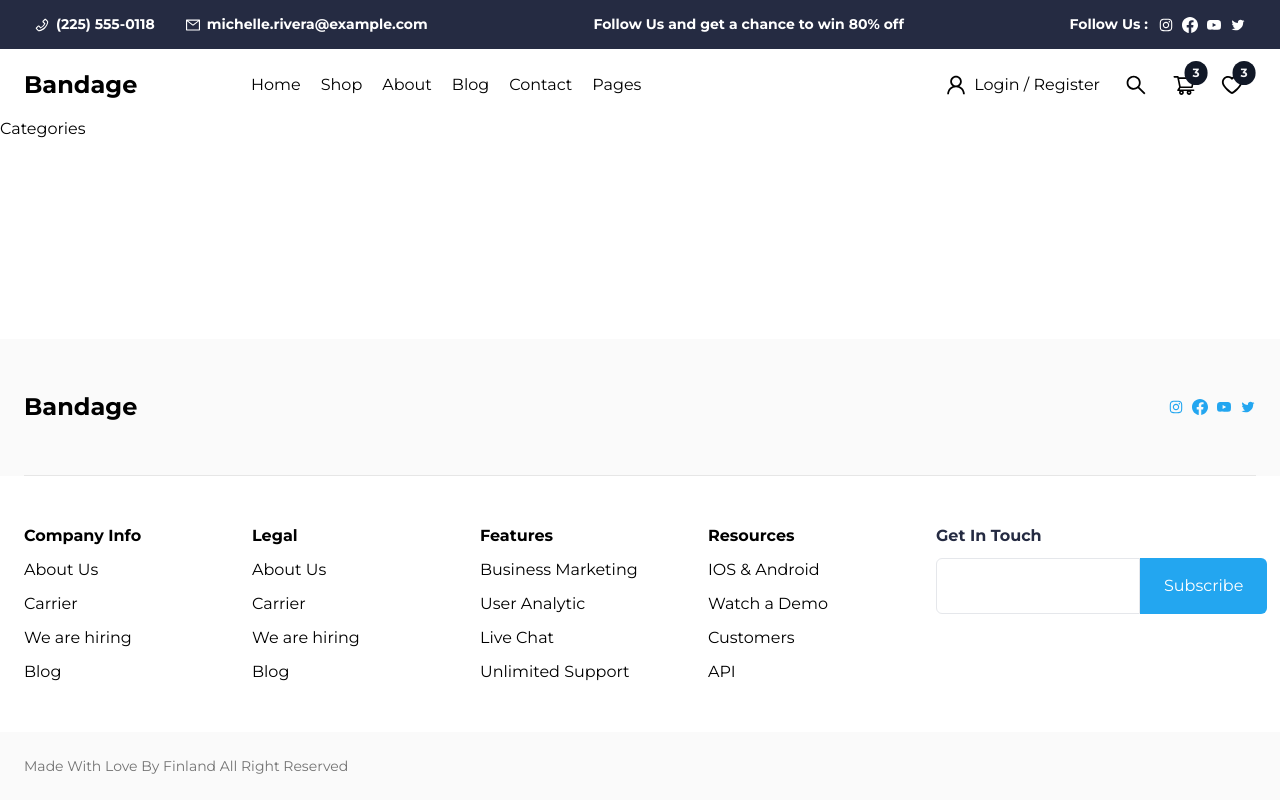
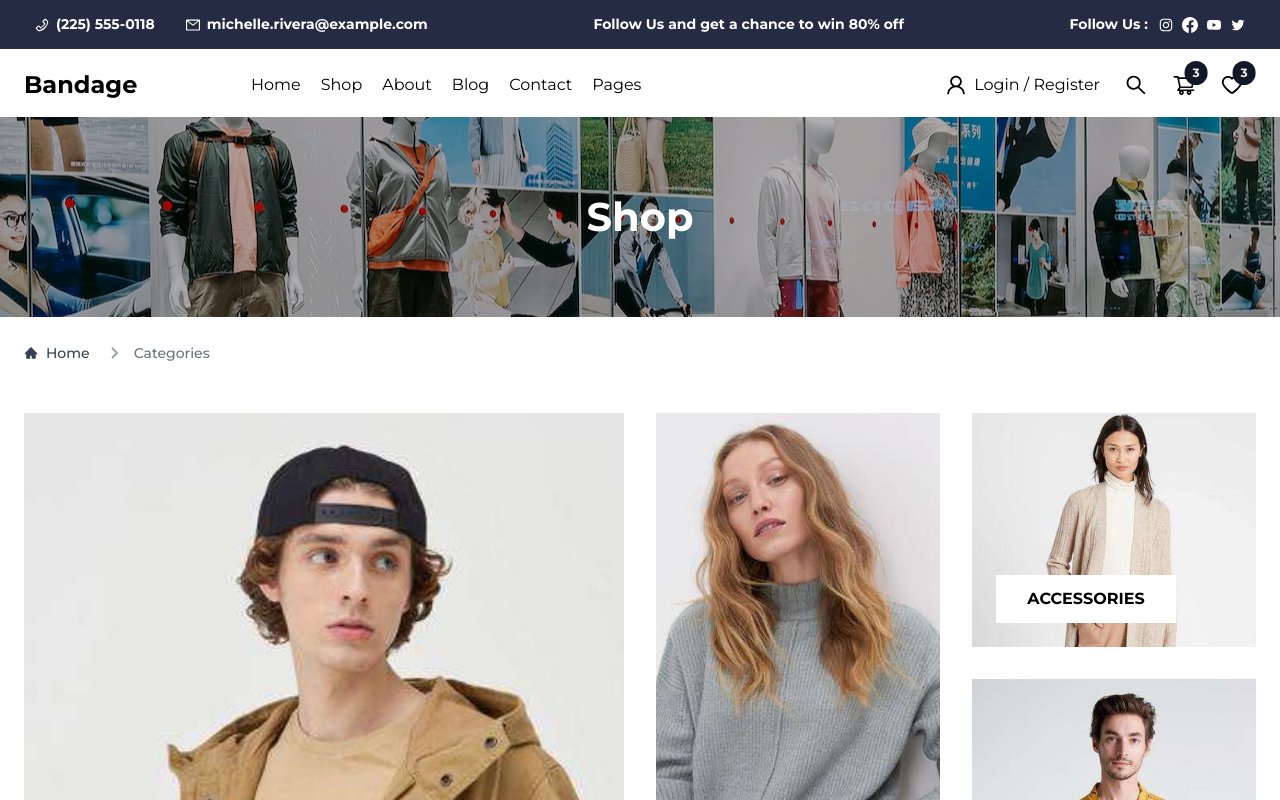
Before and after one commit to likelionbootcamp3/ecommece-nextjs, a Next.js app: page /categories in a window 1280 px wide. Shown: the top 800 px of the page. Built offline with nearby package versions, Linux system fonts and the light colour scheme.

Commit message:
Categories

```diff
--- /dev/null
+++ b/components/feedback/PageBanner.tsx
@@ -0,0 +1,26 @@
+import clsx from "clsx";
+import Container from "../general/Container";
+import { Title } from "../general/Typography";
+
+interface PageBannerProps {
+  name: string;
+  bg: string;
+}
+
+const PageBanner = ({ name, bg }: PageBannerProps) => {
+  return (
+    <div className={`${bg} bg-center`}>
+      <div className="bg-black/30">
+        <Container fluid>
+          <div className="flex min-h-[200px] items-center justify-center">
+            <Title level={1} className="text-white">
+              {name}
+            </Title>
+          </div>
+        </Container>
+      </div>
+    </div>
+  );
+};
+
+export default PageBanner;
--- a/components/general/Typography.tsx
+++ b/components/general/Typography.tsx
@@ -8,7 +8,7 @@ export type TitleVariantProps = VariantProps<typeof titleVariants>;
 export const titleVariants = cva("color-black font-heading", {
   variants: {
     level: {
-      1: "font-bold text-h1 text-[#252B42]",
+      1: "font-bold text-h1",
       2: "font-bold text-h2",
       3: "font-bold text-h3",
       4: "font-normal text-h4",
--- a/components/layouts/RootLayout.tsx
+++ b/components/layouts/RootLayout.tsx
@@ -1,3 +1,4 @@
+import Head from "next/head";
 import Footer from "../partials/Footer";
 import Header from "../partials/Header";
 
@@ -7,11 +8,16 @@ interface RootLayoutProps {
 
 const RootLayout = ({ children }: RootLayoutProps) => {
   return (
-    <div className="flex flex-col min-h-screen font-body">
-      <Header />
-      <main className="flex-grow">{children}</main>
-      <Footer />
-    </div>
+    <>
+      <Head>
+        <title>Bandage</title>
+      </Head>
+      <div className="flex flex-col min-h-screen font-body">
+        <Header />
+        <main className="flex-grow">{children}</main>
+        <Footer />
+      </div>
+    </>
   );
 };
 
--- /dev/null
+++ b/components/navigation/Breadcrumb.tsx
@@ -0,0 +1,74 @@
+import Link from "next/link";
+import { useRouter } from "next/router";
+import React from "react";
+import { AiFillHome } from "react-icons/ai";
+import { BiChevronRight } from "react-icons/bi";
+import Container from "../general/Container";
+import _ from "lodash";
+
+interface BreadcrumbProps {
+  startName?: string;
+  bc?: string;
+}
+
+const Breadcrumb = ({ startName = "Home", bc }: BreadcrumbProps) => {
+  const { pathname } = useRouter();
+
+  if (!(bc || pathname)) return null;
+
+  const bcRouteList = (bc || pathname)
+    .slice(1)
+    .split("/")
+    .reduce(
+      (acc, item) => {
+        acc.push({ path: acc.slice(-1)[0].path + `${item}/`, name: item });
+        return acc;
+      },
+      [{ path: "/", name: startName }]
+    );
+
+  return (
+    <nav>
+      <Container>
+        <div className="flex py-6" aria-label="Breadcrumb">
+          <ol className="flex items-center space-x-1 md:space-x-3">
+            <li className="flex items-center">
+              <Link
+                href="/"
+                className="flex items-center gap-2 text-sm font-medium text-gray-700 hover:text-blue-600"
+              >
+                <AiFillHome />
+                {_.capitalize(bcRouteList[0].name)}
+              </Link>
+            </li>
+            {bcRouteList.splice(1).map((item, i, row) => (
+              <li
+                key={item.path}
+                aria-current={i + 1 === row.length ? "page" : undefined}
+              >
+                <div className="flex items-center">
+                  <BiChevronRight size={24} className="text-gray-400" />
+
+                  {i + 1 !== row.length ? (
+                    <Link
+                      href={item.path}
+                      className="ml-1 text-sm font-medium text-gray-700 hover:text-blue-600 md:ml-2"
+                    >
+                      {_.capitalize(item.name)}
+                    </Link>
+                  ) : (
+                    <span className="ml-1 text-sm font-medium text-gray-500 md:ml-2">
+                      {_.capitalize(item.name)}
+                    </span>
+                  )}
+                </div>
+              </li>
+            ))}
+          </ol>
+        </div>
+      </Container>
+    </nav>
+  );
+};
+
+export default Breadcrumb;
--- /dev/null
+++ b/components/section/categories/CategoriesGrid.tsx
@@ -0,0 +1,86 @@
+import Image from "next/image";
+import Link from "next/link";
+import clsx from "clsx";
+import Container from "../../general/Container";
+
+interface CategoryCardProps {
+  imgSrc: string;
+  title: string;
+  path: string;
+  width?: number;
+  height?: number;
+}
+
+const CategoryCard = ({
+  imgSrc,
+  title,
+  path,
+  width = 510,
+  height = 500,
+}: CategoryCardProps) => {
+  return (
+    <div className="relative w-full h-full">
+      <Image
+        src={imgSrc}
+        alt=""
+        width={width}
+        height={height}
+        className="object-cover object-top w-full h-full"
+      />
+      <div
+        className={clsx(
+          "absolute left-1/2 bottom-6 w-full max-w-[180px] -translate-x-1/2",
+          "lg:left-6 lg:translate-x-0"
+        )}
+      >
+        <Link
+          href={path}
+          className="inline-block w-full px-6 py-3 text-base font-bold text-center uppercase bg-white"
+        >
+          {title}
+        </Link>
+      </div>
+    </div>
+  );
+};
+
+const CategoriesGrid = () => {
+  return (
+    <section>
+      <Container>
+        <div className="py-6">
+          <div className="mx-auto grid max-w-xl auto-rows-[500px] gap-8 sm:grid-cols-2 lg:max-w-none lg:grid-cols-4">
+            <div className="sm:col-span-2">
+              <CategoryCard
+                imgSrc="/assets/editor-pick/men.jpeg"
+                title="Men"
+                path="/men"
+              />
+            </div>
+            <div>
+              <CategoryCard
+                imgSrc="/assets/editor-pick/women.jpeg"
+                title="Women"
+                path="/women"
+              />
+            </div>
+            <div className="grid grid-rows-2 gap-8 auto-rows-fr">
+              <CategoryCard
+                imgSrc="/assets/editor-pick/accessories.jpeg"
+                title="Accessories"
+                path="/accessories"
+              />
+              <CategoryCard
+                imgSrc="/assets/editor-pick/kids.jpeg"
+                title="Kids"
+                path="/kids"
+              />
+            </div>
+          </div>
+        </div>
+      </Container>
+    </section>
+  );
+};
+
+export default CategoriesGrid;
--- a/components/section/home/Hero.tsx
+++ b/components/section/home/Hero.tsx
@@ -33,7 +33,9 @@ const Hero = () => {
                   <Title level={5} className="text-[#2A7CC7]">
                     SUMMER 2020
                   </Title>
-                  <Title level={1}>NEW COLLECTION</Title>
+                  <Title level={1} className="text-[#252B42]">
+                    NEW COLLECTION
+                  </Title>
                   <Title level={4} className="w-[28ch]">
                     We know how large objects will act, but things on a small
                     scale.
@@ -56,7 +58,7 @@ const Hero = () => {
                     height={600}
                     className="relative z-10 object-cover h-full"
                   />
-                  <HeroBlob className="z-9 absolute right-1/2 top-0 aspect-square h-[400px] ktranslate-x-1/2 lg:right-0 lg:h-[500px] lg:translate-x-0" />
+                  <HeroBlob className="z-9 absolute right-1/2 top-0 aspect-square h-[400px] translate-x-1/2 lg:right-0 lg:h-[500px] lg:translate-x-0" />
                 </div>
               </div>
             </div>
--- a/package.json
+++ b/package.json
@@ -17,6 +17,7 @@
     "clsx": "^1.2.1",
     "eslint": "8.31.0",
     "eslint-config-next": "13.1.1",
+    "lodash": "^4.17.21",
     "next": "13.1.1",
     "react": "18.2.0",
     "react-dom": "18.2.0",
@@ -24,6 +25,7 @@
     "typescript": "4.9.4"
   },
   "devDependencies": {
+    "@types/lodash": "^4.14.191",
     "autoprefixer": "^10.4.13",
     "postcss": "^8.4.20",
     "prettier": "^2.8.1",
--- a/pages/categories.tsx
+++ b/pages/categories.tsx
@@ -1,5 +1,16 @@
+import PageBanner from "../components/feedback/PageBanner";
+import Breadcrumb from "../components/navigation/Breadcrumb";
+import CategoriesGrid from "../components/section/categories/CategoriesGrid";
+
 const Categories = () => {
-  return <div>Categories</div>;
+  return (
+    <div>
+      <PageBanner name="Shop" bg="bg-banner-shop" />
+      <Breadcrumb />
+      <CategoriesGrid />
+      <div className="bg-banner-hero h-[200px]"></div>
+    </div>
+  );
 };
 
 export default Categories;
--- a/tailwind.config.js
+++ b/tailwind.config.js
@@ -25,6 +25,9 @@ module.exports = {
           DEFAULT: "#23A6F0",
         },
       },
+      backgroundImage: {
+        "banner-shop": "url(/assets/banner/shop.avif)",
+      },
     },
   },
   plugins: [],
```
Also changed, not shown: public/assets/banner/shop.avif (added), 1 other file (tests, documents, lock files or other folders).
